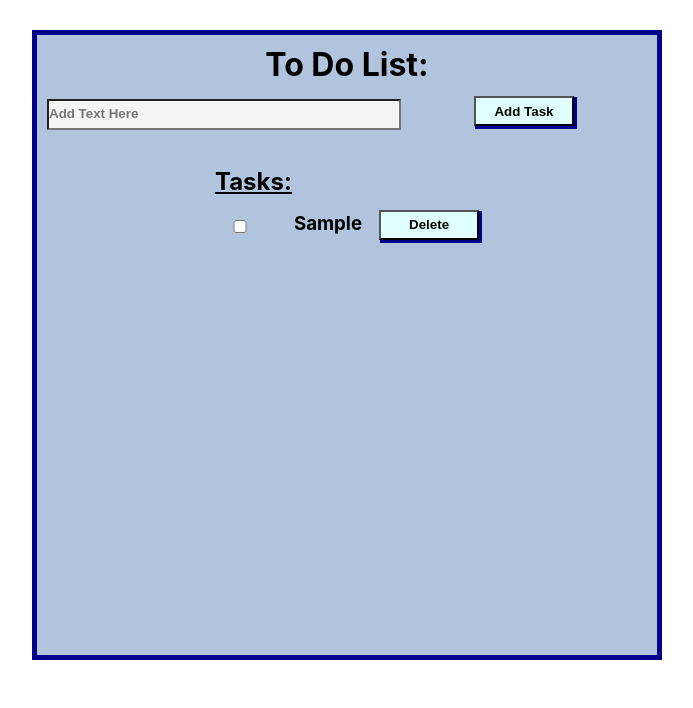
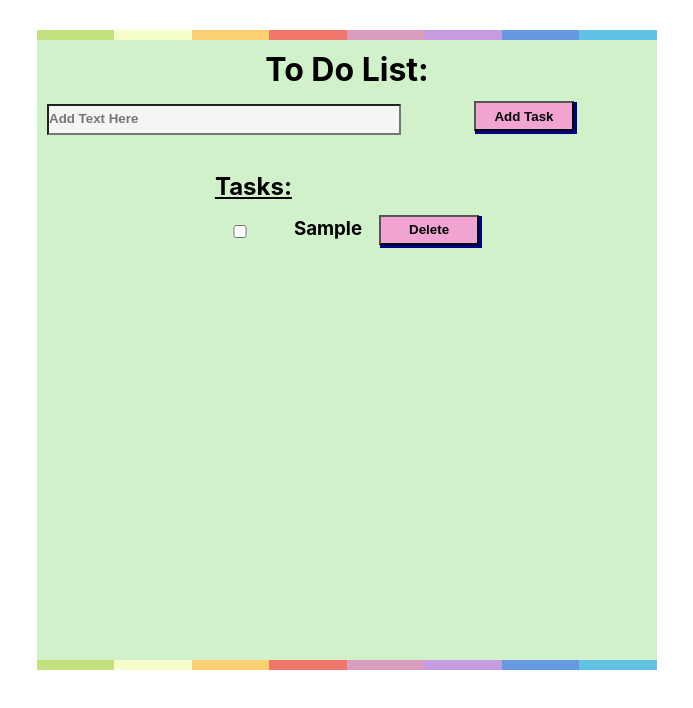
Before and after one commit to S-Hightower/MERN, a React (Create React App) app in the folder React/To-Do List/todo-list/: page / in a window 1280 px wide. Both pictures are taken after typing "Sample" into the empty fields and a click on the button "Add Task". Shown: the top 708 px of the page, without its empty margins (293-986 px from the left). Built offline with nearby package versions, Linux system fonts and the light colour scheme.

Commit message:
more css update

```diff
--- a/React/To-Do List/todo-list/src/components/Form.jsx
+++ b/React/To-Do List/todo-list/src/components/Form.jsx
@@ -52,7 +52,7 @@ const Form = (props) => {
         {tasks.map((task, index) => {
             return <div key={index} className={styles.list}>
                 <table>
-                    <thead>
+                    <thead className={styles.thead}>
                         <h2>Tasks:</h2>
                     </thead>
                     <tbody>
--- a/React/To-Do List/todo-list/src/components/Forms.module.css
+++ b/React/To-Do List/todo-list/src/components/Forms.module.css
@@ -4,13 +4,24 @@
 }
 
 .container{
-    background-color: lightsteelblue;
+    background-color: rgb(208, 241, 201);
     padding: 10px;
     height: 600px;
     width: 600px;
-    border: 5px solid darkblue;
     margin:auto;
     margin-top: 30px;
+    border-radius: 5px;
+    border-top: 10px solid;
+    border-bottom: 10px solid;
+    border-image: linear-gradient(90deg,
+    #c4e17f 0 85px,
+    #f7fdca 0 160px,
+    #fad071 0 235px,
+    #f0766b 0 310px,
+    #db9dbe 0 385px,
+    #c49cdf 0 460px,
+    #6599e2 0 535px,
+    #61c2e4 0 610px) 10;
 }
 
 .header{
@@ -27,7 +38,7 @@ input{
 }
 
 button{
-    background-color: lightcyan;
+    background-color: rgb(241, 163, 209);
     margin-top: 12px;
     font-weight: bolder;
     height: 30px;
@@ -47,7 +58,6 @@ button{
 }
 
 h2 {
-    align-content: center;
     text-decoration: underline;
 }
 
@@ -65,7 +75,7 @@ h3 {
 }
 
 .deleteButton {
-    background-color: lightcyan;
+    background-color: rgb(241, 163, 209);
     margin-top: 12px;
     margin-left: 15px;
     font-weight: bolder;
```
